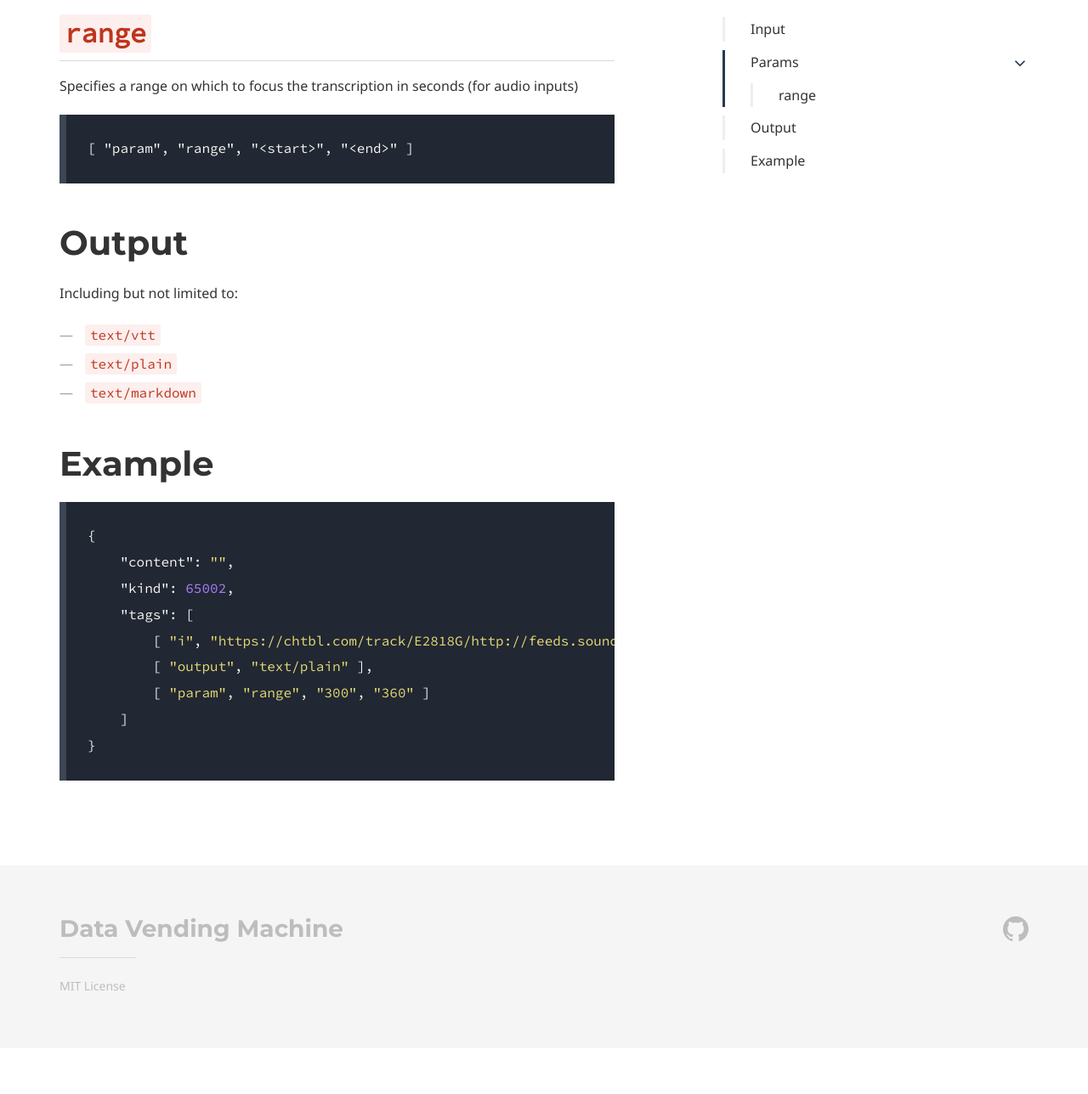
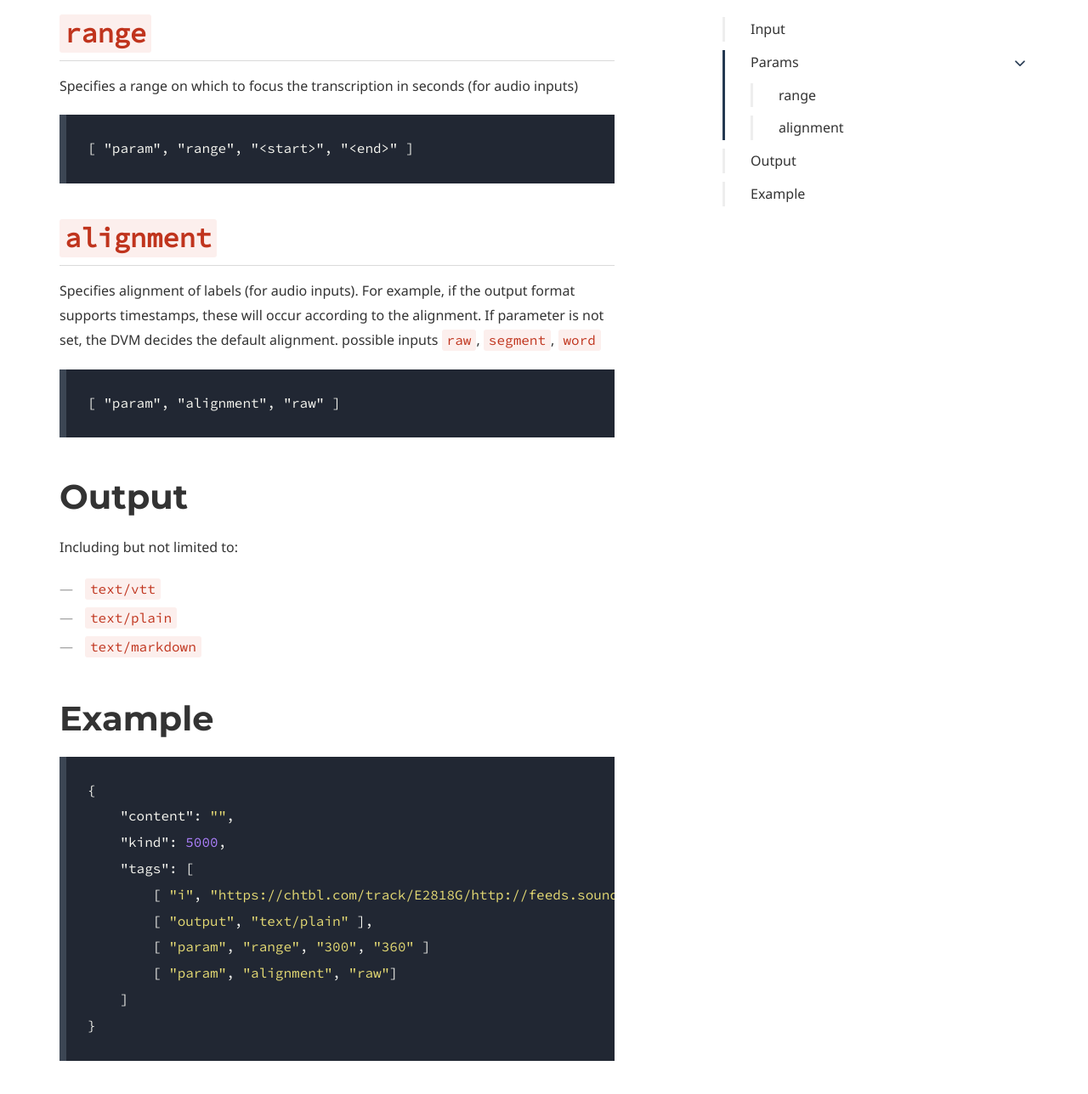
Before and after one commit to nostr-protocol/data-vending-machines, a Jekyll site: the page built from kinds/5000.md, in a window 1280 px wide and 1400 px high, scrolled down 823 px. Shown: the top 1288 px of the window at 85% size. Built offline with Jekyll 4.4.1, drawn with Linux system fonts in a browser that asks for light colours; some web fonts are replaced; before the commit the page ends 2057 px from its top, so only the background shows below that.

````diff
--- a/kinds/65002.md
+++ b/kinds/5000.md
@@ -18,6 +18,16 @@ Specifies a range on which to focus the transcription in seconds (for audio inpu
 [ "param", "range", "<start>", "<end>" ]
 ```
 
+## `alignment`
+
+Specifies alignment of labels (for audio inputs).
+For example, if the output format supports timestamps, these will occur according to the alignment. If parameter is not set, the DVM decides the default alignment.
+possible inputs `raw`, `segment`, `word`
+
+```
+[ "param", "alignment", "raw" ]
+```
+
 # Output
 
 Including but not limited to:
@@ -31,11 +41,12 @@ Including but not limited to:
 ```json
 {
     "content": "",
-    "kind": 65002,
+    "kind": 5000,
     "tags": [
         [ "i", "https://chtbl.com/track/E2818G/http://feeds.soundcloud.com/stream/1602940803-bitcoin-and-data-vendetta-ep782.mp3", "url" ],
         [ "output", "text/plain" ],
         [ "param", "range", "300", "360" ]
+        [ "param", "alignment", "raw"]
     ]
 }
 ```
````
Also changed, not shown: kinds/5002.md (added, +45 -0 lines), kinds/5001.md (renamed from kinds/65003.md), kinds/5004.md (renamed from kinds/65010.md).
